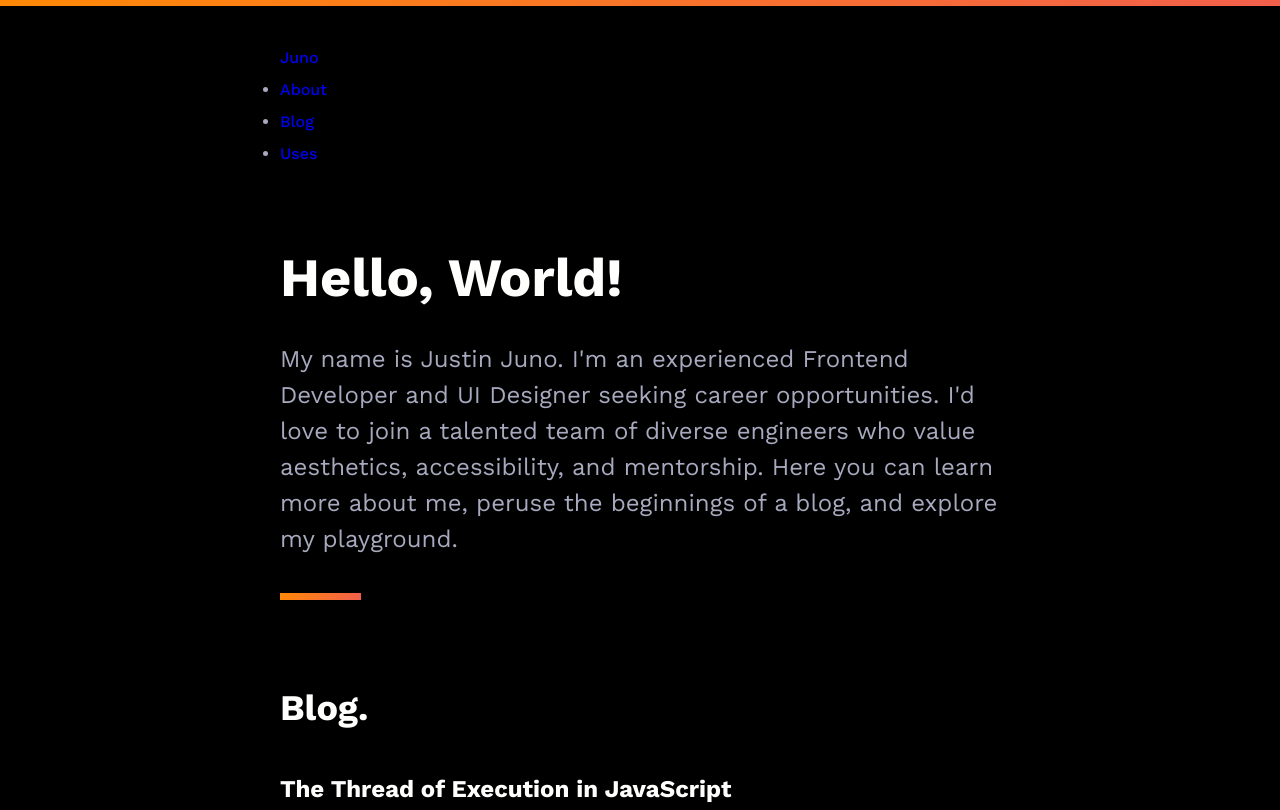
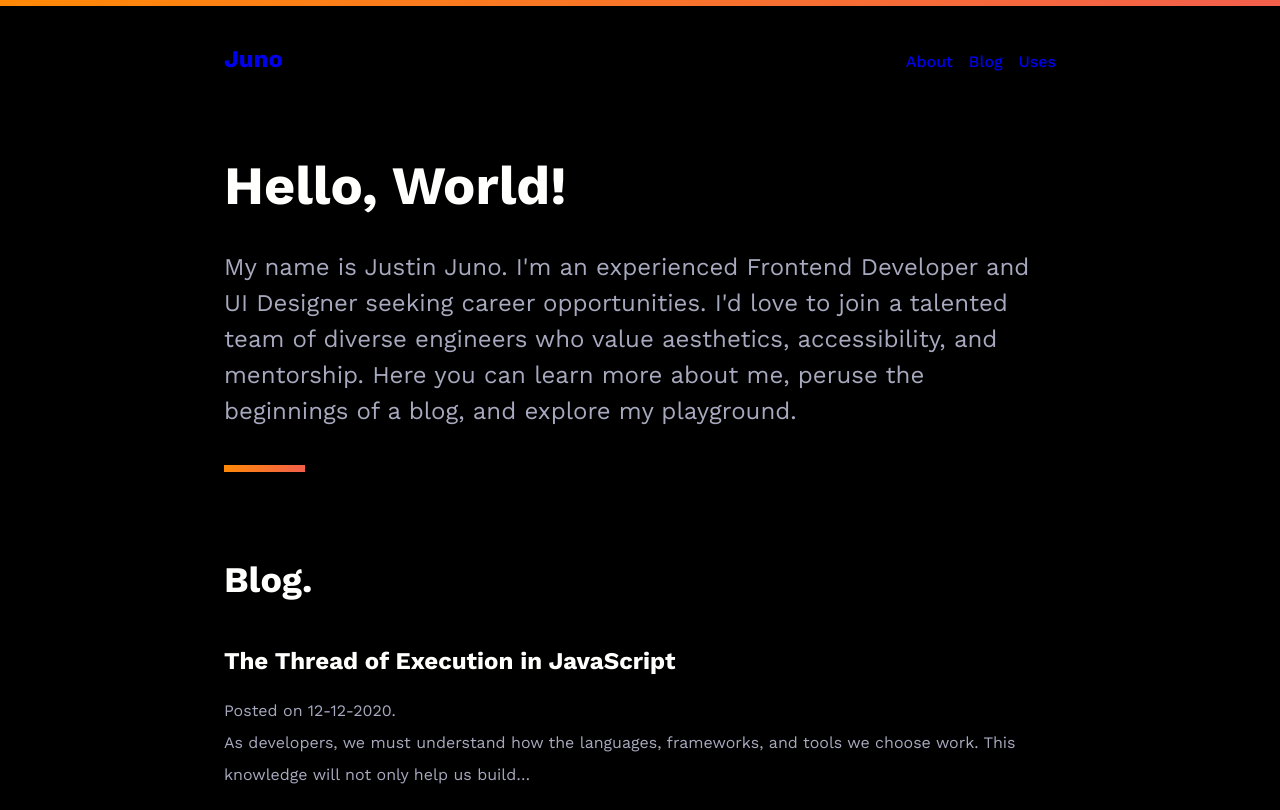
Before and after one commit to justinjunodev/personal-site, a Gatsby site: page / in a window 1280 px wide. Shown: the top 810 px of the page. Built offline with nearby package versions, Linux system fonts and the light colour scheme; Gatsby itself is replaced by a stand-in of ours; some packages are replaced by stand-ins of ours.

Commit message:
add initial styles to nav

```diff
--- a/src/components/Layout/styles.js
+++ b/src/components/Layout/styles.js
@@ -1,7 +1,7 @@
 import styled from 'styled-components'
 
 export const LayoutWrapper = styled.div`
-  max-width: 45rem;
+  max-width: 52rem;
   width: calc(100% - var(--scale-7));
   margin: var(--scale-5) auto;
 `
--- a/src/components/Nav/Nav.js
+++ b/src/components/Nav/Nav.js
@@ -1,23 +1,24 @@
 import React from 'react'
+import * as S from './styles'
 import Link from '../Link'
 
 const Nav = () => (
-  <nav>
+  <S.NavContent>
     <Link to="/">
-      <span>Juno</span>
+      <S.NavLogo>Juno </S.NavLogo>
     </Link>
-    <ul>
-      <li>
+    <S.NavMenu>
+      <S.NavMenuItem>
         <Link to="/about">About</Link>
-      </li>
-      <li>
+      </S.NavMenuItem>
+      <S.NavMenuItem>
         <Link to="/blog">Blog</Link>
-      </li>
-      <li>
+      </S.NavMenuItem>
+      <S.NavMenuItem>
         <Link to="/uses">Uses</Link>
-      </li>
-    </ul>
-  </nav>
+      </S.NavMenuItem>
+    </S.NavMenu>
+  </S.NavContent>
 )
 
 export default Nav
--- /dev/null
+++ b/src/components/Nav/styles.js
@@ -0,0 +1,26 @@
+import styled from 'styled-components'
+
+export const NavContent = styled.nav`
+  display: flex;
+  align-items: center;
+  justify-content: space-between;
+  height: var(--scale-5);
+`
+
+export const NavLogo = styled.span`
+  font-size: var(--scale-4);
+  font-weight: var(--heading);
+`
+
+export const NavMenu = styled.ul`
+  display: flex;
+  margin: 0;
+`
+
+export const NavMenuItem = styled.li`
+  list-style: none;
+  margin-top: 0.25rem;
+  :not(:last-of-type) {
+    margin-right: var(--scale-3);
+  }
+`
```
